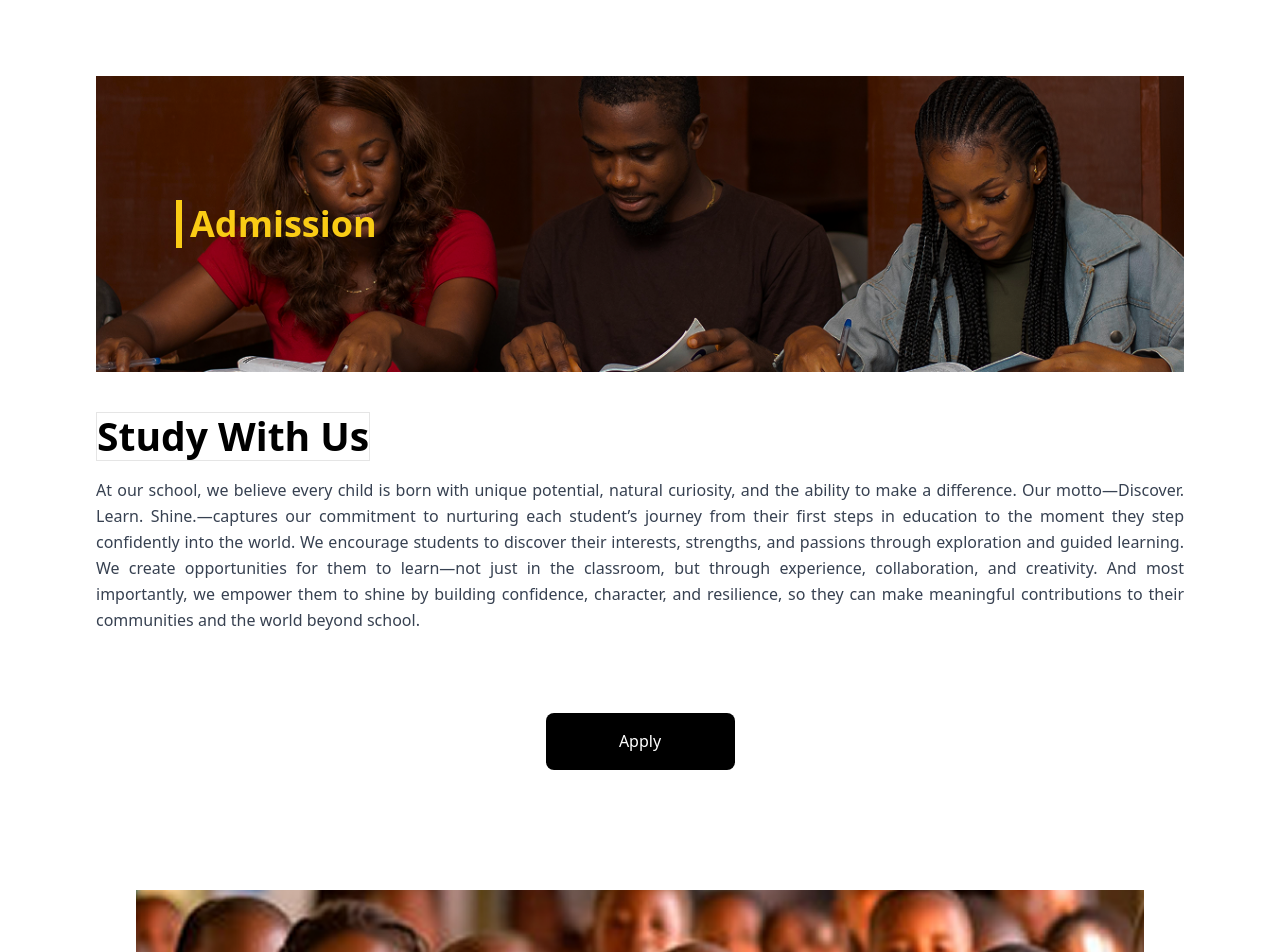
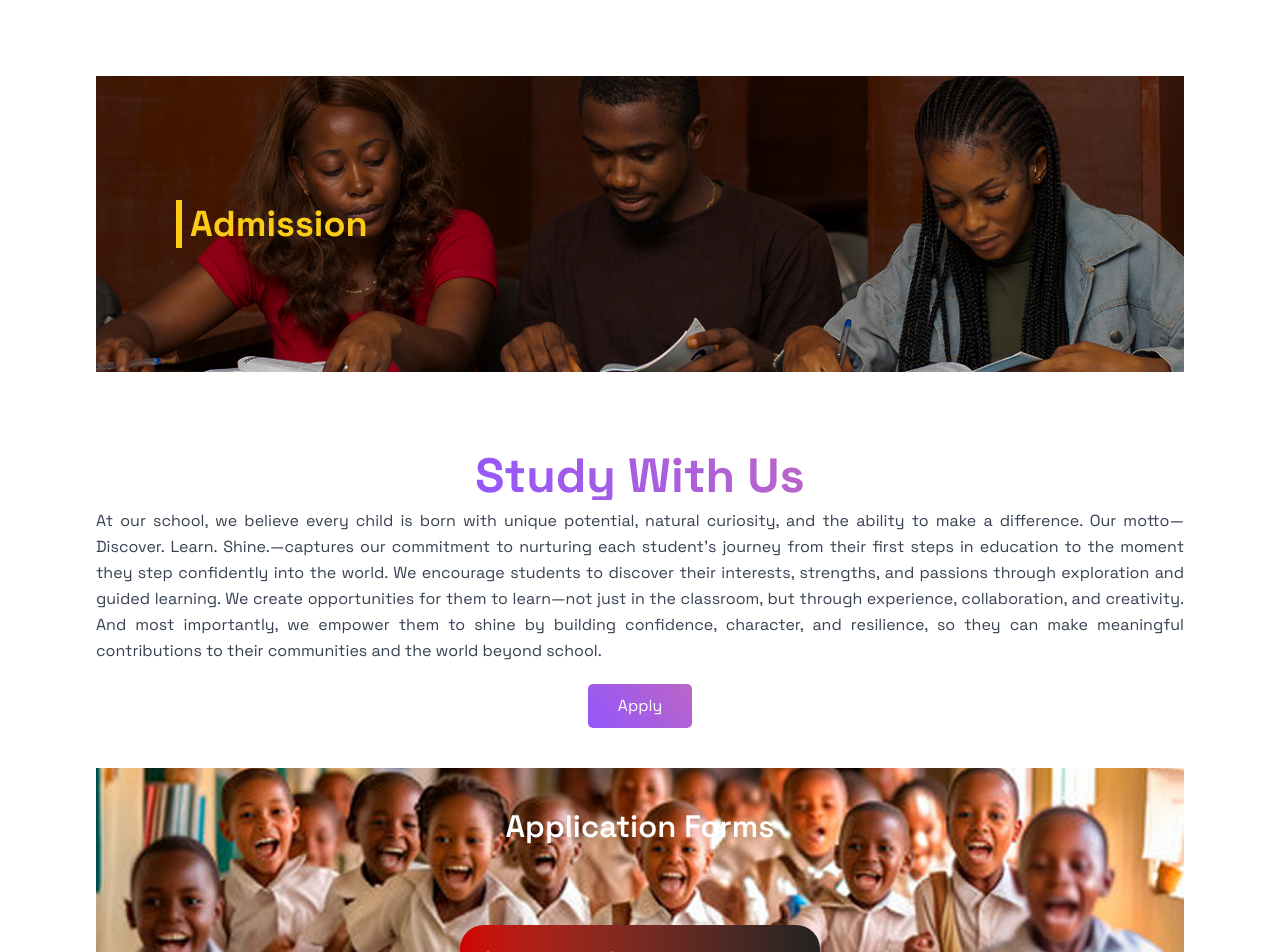
Before and after one commit to Ezekiel-Faith/Smart-School, a React (Vite) app: page /admission in a window 1280 px wide. Shown: the top 952 px of the page. Built offline with nearby package versions, Linux system fonts and the light colour scheme.

Commit message:
some changes made, but got confused at some point, added what Daniel should change in the News.jsx

```diff
--- a/src/components/News.jsx
+++ b/src/components/News.jsx
@@ -14,11 +14,15 @@ export default function DownloadNews() {
         transition='transition-all duration-700 ease-out'
       >
         <section>
-          <div className='form-container p-10 flex flex-col items-center justify-center gap-3 md:w-auto md:m-10 md:p-30'>
+          <div className='form-container p-10 flex flex-col items-center justify-center'>
             <h1 className='text-center text-white font-[600] text-[31px] normal-case leading-[37.2px] font-project md:mb-20 mb-10'>
               {DownloadProperties.title}
             </h1>
-            <button className='text-center text-white font-project cursor-pointer inline-flex px-[27px] py-[11px] text-[13px] md:text-2xl md:py-[12px] md:px-[24px] justify-center items-center gap-[10px] rounded-[24px] bg-gradient-to-r from-[#D30000] to-[#222] download-btn'>
+            {/* ---> VIEW THE SVG AND THE TEXT ON SMALL SCREEN AND SEE THE DIFFERENCE ON LARGE SCREE, KINDLY FIX THIS
+
+                ---> ALSO THE SUBSCRIBE, REMOVE THE MARGIN(MX) LEFT AND RIGHT
+            */}
+            <button className='text-center text-white font-project cursor-pointer inline-flex px-5 py-5 text-[13px] md:text-xl justify-center items-center gap-[10px] rounded-[24px] bg-gradient-to-r from-[#D30000] to-[#222] download-btn'>
               <svg
                 xmlns='http://www.w3.org/2000/svg'
                 width='16'
--- a/src/components/study.jsx
+++ b/src/components/study.jsx
@@ -4,24 +4,24 @@ import AnimateOnScroll from './AnimateOnScroll';
 
 export default function Study() {
   return (
-    // <section className='mb-10 md:w-auto md:m-10'>
+    <section className='about-hero'>
       <AnimateOnScroll
         inViewClasses='opacity-100 translate-y-10'
         animationClasses='opacity-0 translate-y-30'
         transition='transition-all duration-700 ease-out'
       >
-      <div className='font-project flex flex-col items-start'>
-        <h1 className='text-[39px] normal-case font-[700] leading-[46.8px] text-black mb-4 border'>
+        <div className='flex flex-col items-center justify-center space-y-5'>
+          <h1 className=' about-head-title-color about-head-title-text'>
             {StudentProperties.heading}
           </h1>
           <p className='about-hero-content-paragraph text-[var(--color-gray-700)]'>
             {StudentProperties.description}
           </p>
-        <button className='apply-btn flex w-[189px] h-[57px] py-[12px] px-[24px] justify-center items-center gap-[14.938px] bg-black text-white self-center rounded-[8px] mx-10 cursor-pointer hover:bg-linear-to-tr hover:from-purple-800 hover:to-black transition duration-500 ease-in-out my-20'>
+          <button className='desktop-nav-actions-btn'>
             {StudentProperties.buttonText}
           </button>
         </div>
       </AnimateOnScroll>
-    // </section>
+    </section>
   );
 }
--- a/src/index.css
+++ b/src/index.css
@@ -131,6 +131,7 @@
   }
   body {
     @apply bg-background text-foreground;
+    font-family: 'Space Grotesk';
   }
 }
 
@@ -168,10 +169,6 @@
     @apply my-5 md:my-10;
   }
 
-  .about-hero-text-container {
-    @apply text-center mb-5 lg:mb-10;
-  }
-
   .about-head-title-color {
     background: linear-gradient(
       233deg,
@@ -191,4 +188,17 @@
   .about-hero-content-paragraph {
     @apply md:leading-relaxed md:text-justify;
   }
+
+  .desktop-nav-actions-btn {
+    background: linear-gradient(233deg, #ed7884 -127.38%, #9055ff 108.2%);
+    color: var(--color-white);
+    padding: 10px 30px;
+    border-radius: 5px;
+    transition: all 0.3s ease-in-out;
+  }
+
+  .desktop-nav-actions-btn:hover {
+    opacity: 0.87;
+    cursor: pointer;
+  }
 }
--- a/src/pages/Admission.jsx
+++ b/src/pages/Admission.jsx
@@ -1,7 +1,7 @@
 import { useParams } from 'react-router-dom';
 import '../styles/global.css';
 import Banner from '@/components/Banner';
-import Study from '@/components/study';
+import Study from '@/components/Study';
 import DownloadNews from '@/components/News';
 
 export default function Admission() {
```
Lines whose indentation alone changed are shown as unchanged.
